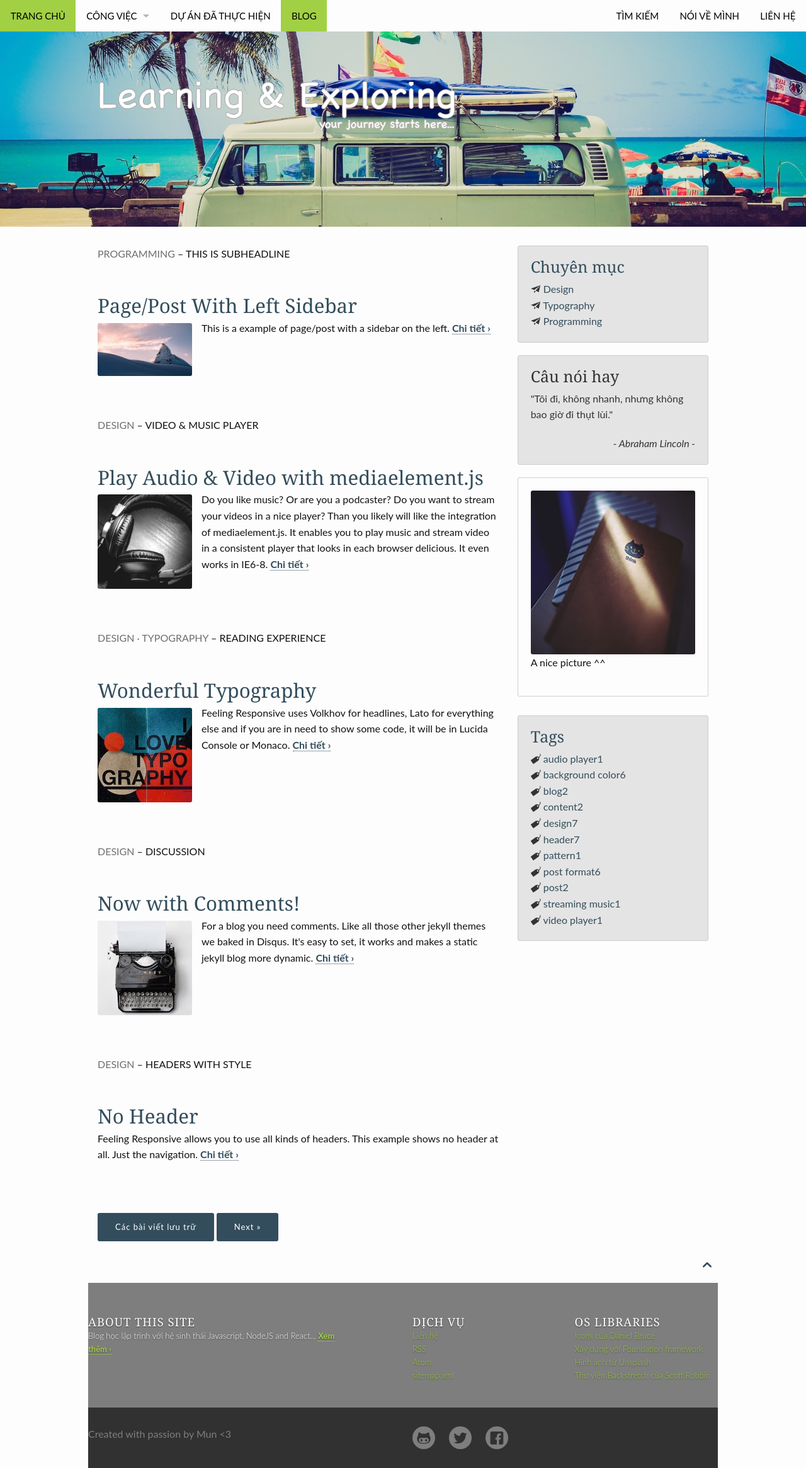
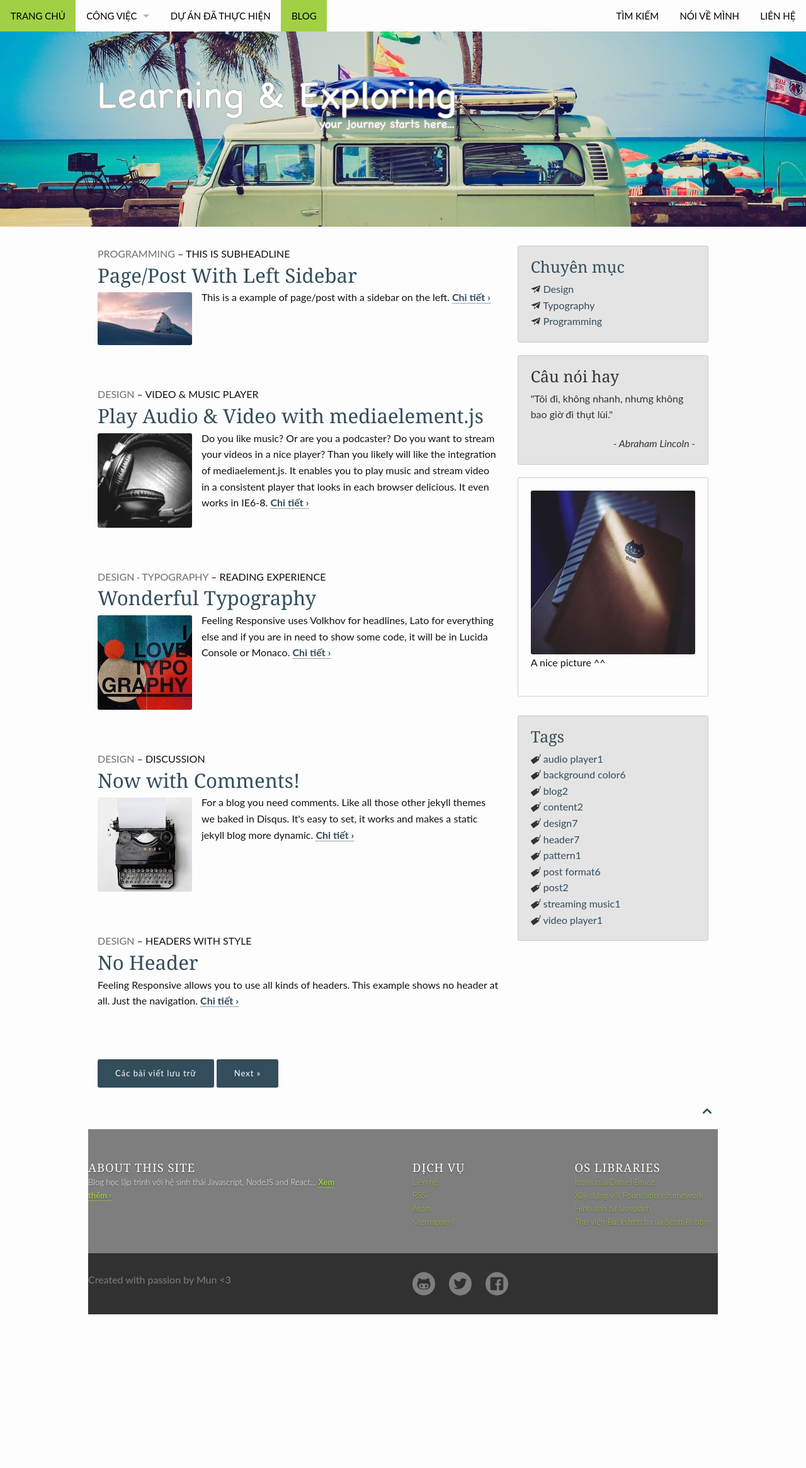
Before and after one commit to quangnd/quangnd.github.io, a Jekyll site: the page built from blog/index.html, in a window 1280 px wide. Shown: the whole page at 63% size. Built offline with Jekyll 4.4.1, drawn with Linux system fonts in a browser that asks for light colours; the list of posts is cut into pages by our own code; after the commit the page ends 2087 px from its top, so only the background shows below that.

Commit message:
Update _pagination.html

```diff
--- a/_includes/_pagination.html
+++ b/_includes/_pagination.html
@@ -10,7 +10,7 @@
   <div class="row">
     <div class="small-12 columns b60">
     <p class="subheadline">{{ post.categories | join: ' &middot; ' | prepend: '<span class="subheader">' | append: '</span>' }}{% if post.categories != empty and post.subheadline != NULL %} – {% endif %}{{ post.subheadline }}</p>
-      <h2 class="blog-index">  <a href="{{ site.url }}{{ post.url }}">{{ post.title }}</a></h2>
+      <h2 style="margin-top:0">  <a href="{{ site.url }}{{ post.url }}">{{ post.title }}</a></h2>
       <p>
         {% if post.image.thumb %}<a href="{{ site.url }}{{ post.url }}" title="{{ post.title escape_once }}"><img src="{{ site.urlimg }}{{ post.image.thumb }}" class="alignleft" width="150" height="150" alt="{{ page.title escape_once }}"></a>{% endif %}
 
```
